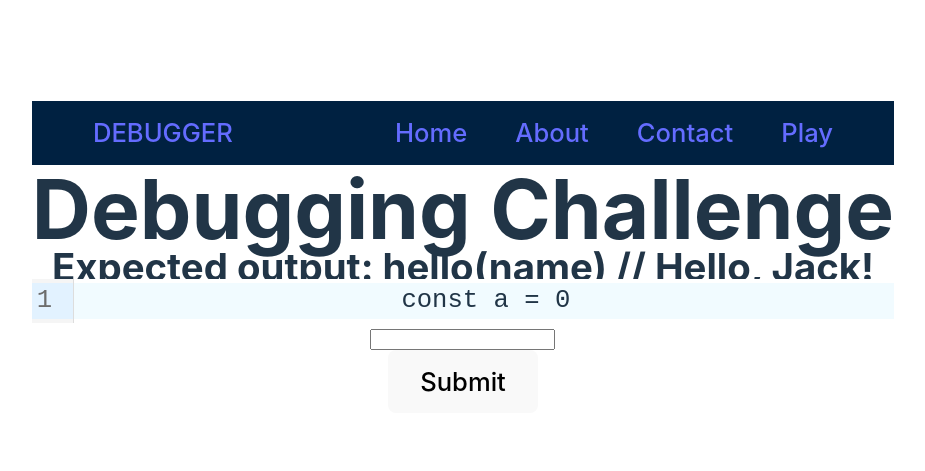
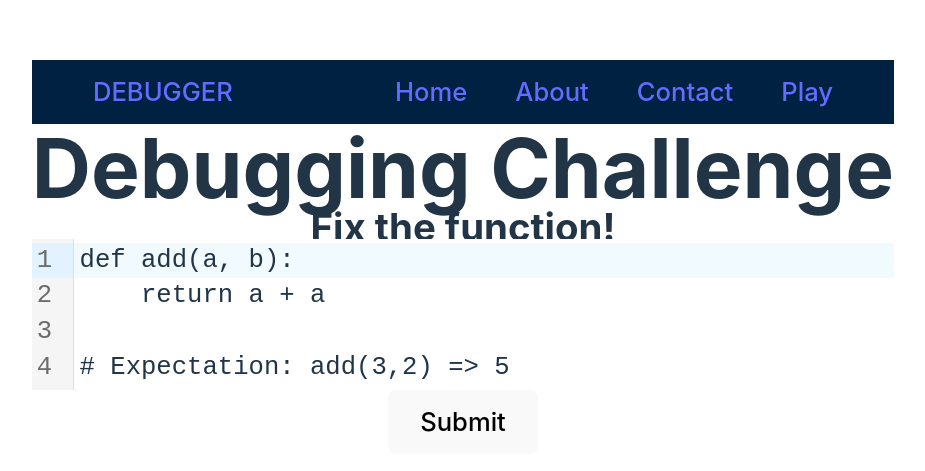
Before and after one commit to Flask-and-Furious/client_side, a React (Vite) app: page /game in a window 1280 px wide. Shown: the part 143-614 px from the top of the page, without its empty margins (177-1102 px from the left). Built offline with nearby package versions, Linux system fonts and the light colour scheme.

Commit message:
first working challenge

```diff
--- a/src/pages/Game/index.jsx
+++ b/src/pages/Game/index.jsx
@@ -9,27 +9,56 @@ import { Button, Image, Input, Subtitle, Title } from "../../components";
 
 function Game() {
 
-  const [code, setCode] = useState('const a = 0')
-  const submitCode = () => {
-    axios.post('http;//localhost:3000/code')
-    console.log(code)
+  const [currentCodeBody, setCurrentCodeBody] = useState('def add(a, b):\n\treturn a + a\n\n# Expectation: add(3,2) => 5')
+
+  const currentCode = {'snippet': {
+    'import': 'add',
+    'body' : currentCodeBody,
+    'to-execute': 'add(3,2)',
+    'return' : '5'
+  }}
+
+  const [isCorrect, setIsCorrect] = useState(false)
+  const [isAnswered, setIsAnswered] = useState(false)
+
+  const submitCode = async () => {
+
+    // console.log('currentCode to send to backend:', currentCode);
+    // const response = await axios.post('http://127.0.0.1:5000/code', {"code-package": currentCode})
+    // console.log('response: ', response)
+    await axios.post('http://127.0.0.1:5000/code', {"code-package": currentCode})
+      .then(data => {
+        console.log('data.data: ', data.data, 'currentCode[snippet][return]: ', currentCode['snippet']['return']);
+        if (data.data == currentCode['snippet']['return']) {
+          setIsCorrect(true)
+        } else {
+          setIsCorrect(false)
+        }
+        setIsAnswered(true)
+      }
+    )
   }
 
   return (
     <>
       <Title title="Debugging Challenge" />
-      <Subtitle subtitle="Expected output: hello(name) // Hello, Jack!" />
-      <CodeMirror value={code}
+      <Subtitle subtitle="Fix the function!" />
+      <div style={{display: isAnswered ? 'flex' : 'none'}}>{isCorrect ? '✅Good job!' : '❌Try again'}</div>
+      <div style={{textAlign: 'start'}}>
+      <CodeMirror value={currentCodeBody}
               options={{
                 // theme: 'monokai',
                 // keyMap: 'sublime',
                 mode: 'jsx',
               }}
               onChange={(editor, change) => {
-                setCode(editor)
+                setCurrentCodeBody(editor)
+                console.log('currentCodeBody: ', currentCodeBody)
+                console.log('currentCode itself: ', currentCode)
               }} />
+      </div>
       {/* <Image image="" /> */}
-      <Input name="" text="Which line number is wrong?" />
+      {/* <Input name="" text="Which line number is wrong?" /> */}
       <div onClick={submitCode}><Button text="Submit" /></div>
     </>
   );
```
